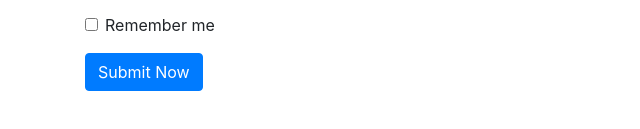
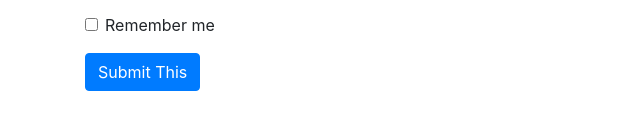
Before and after one commit to AvishekB2021/Second, a plain HTML site: page index.html in a window 1280 px wide. Shown: the part 205-334 px from the top of the page, 0-640 px from the left. Drawn offline with Linux system fonts and the light colour scheme.

Commit message:
Changes Done 2

```diff
--- a/index.html
+++ b/index.html
@@ -26,7 +26,7 @@
         <input class="form-check-input" type="checkbox" name="remember"> Remember me
       </label>
     </div>
-    <button type="submit" class="btn btn-primary">Submit Now</button>
+    <button type="submit" class="btn btn-primary">Submit This</button>
   </form>
 </div>
 	<script src="assets/js/jquery.min.js"></script>
```
